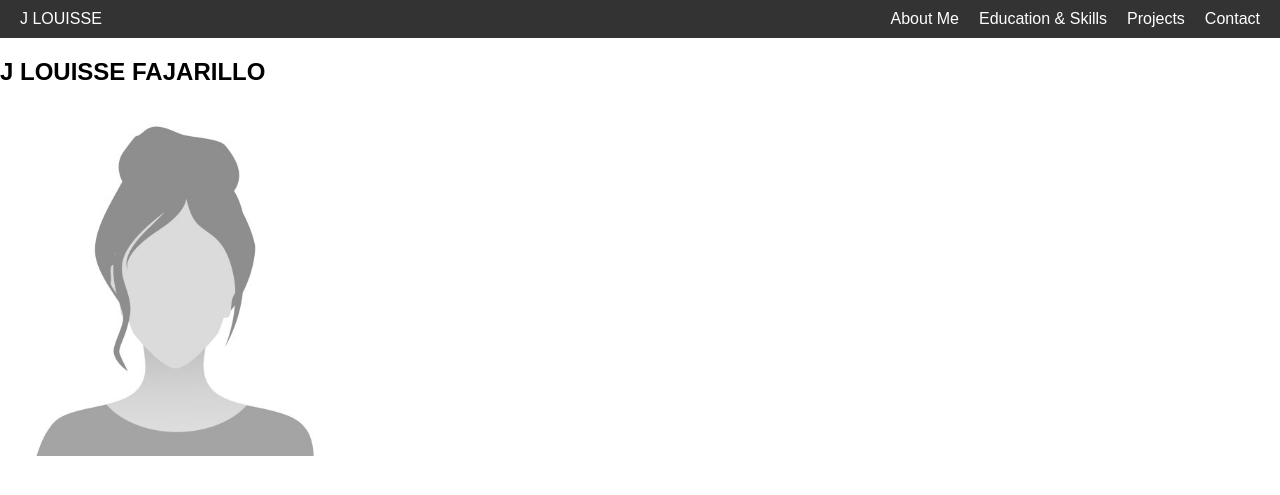
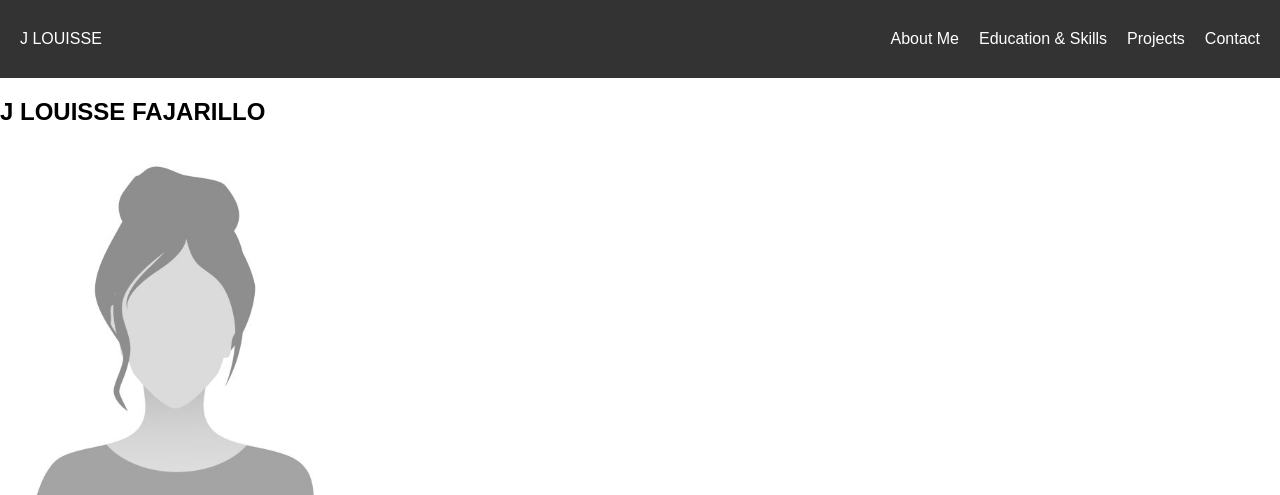
Before and after one commit to luifajarillo/luifajarillo.github.io, a PHP site: page / in a window 1280 px wide. Shown: the top 495 px of the page. Run offline with PHP 8.4, Linux system fonts and the light colour scheme.

Commit message:
Update design.css

```diff
--- a/design.css
+++ b/design.css
@@ -7,7 +7,7 @@ body {
     justify-content: space-between;
     align-items: center;
     background-color: #333;
-    padding: 10px 20px;
+    padding: 30px 20px;
     color: white;
 }
 .navbar .site-name {
```
